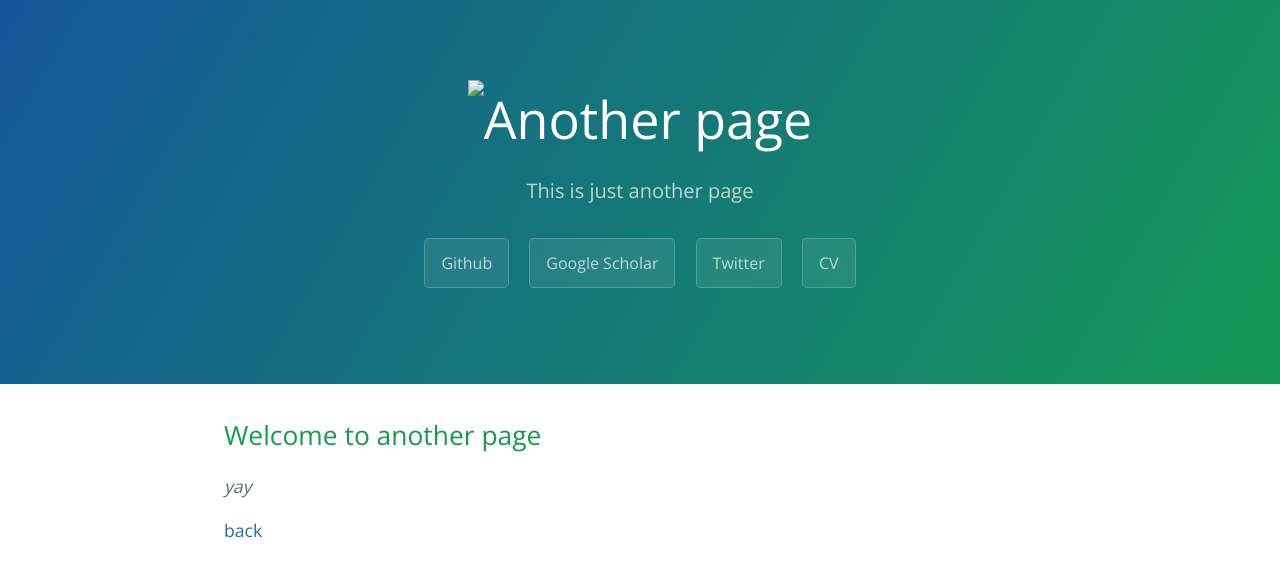
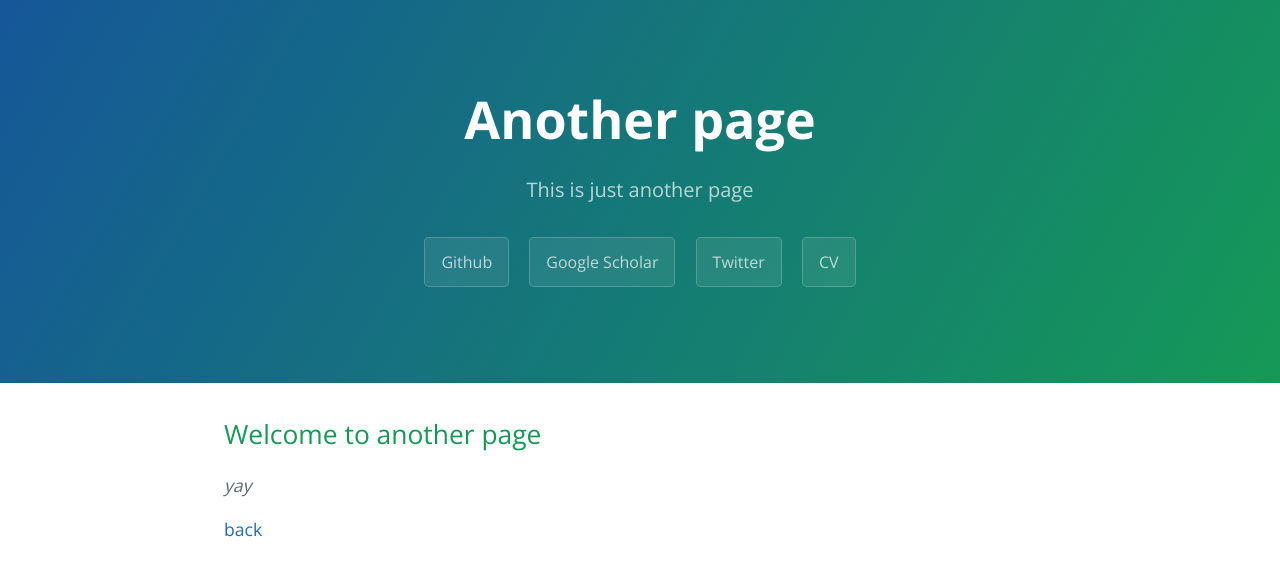
Before and after one commit to pouyapez/pouyapez.github.io, a Jekyll site: the page built from another-page.md, in a window 1280 px wide. Shown: the top 577 px of the page. Built offline with Jekyll 4.4.1, drawn with Linux system fonts in a browser that asks for light colours.

Commit message:
Update default.html

```diff
--- a/_layouts/default.html
+++ b/_layouts/default.html
@@ -23,8 +23,8 @@
     <a id="skip-to-content" href="#content">Skip to the content.</a>
 
     <header class="page-header" role="banner">
-      <!--- <h1 class="project-name">{{ page.title | default: site.title | default: site.github.repository_name }}</h1> --->
-      <img src=""/images/jump.JPG"" alt="{{ page.title | default: site.title | default: site.github.repository_name }}" class="project-name" />
+      <h1 class="project-name">{{ page.title | default: site.title | default: site.github.repository_name }}</h1>
+      <!--- <img src=""/images/jump.JPG"" alt="{{ page.title | default: site.title | default: site.github.repository_name }}" class="project-name" /> --->
       <h2 class="project-tagline">{{ page.description | default: site.description | default: site.github.project_tagline }}</h2>
       {% if site.github.is_project_page %}
         <a href="{{ site.github.repository_url }}" class="btn">Source Code</a>
```
